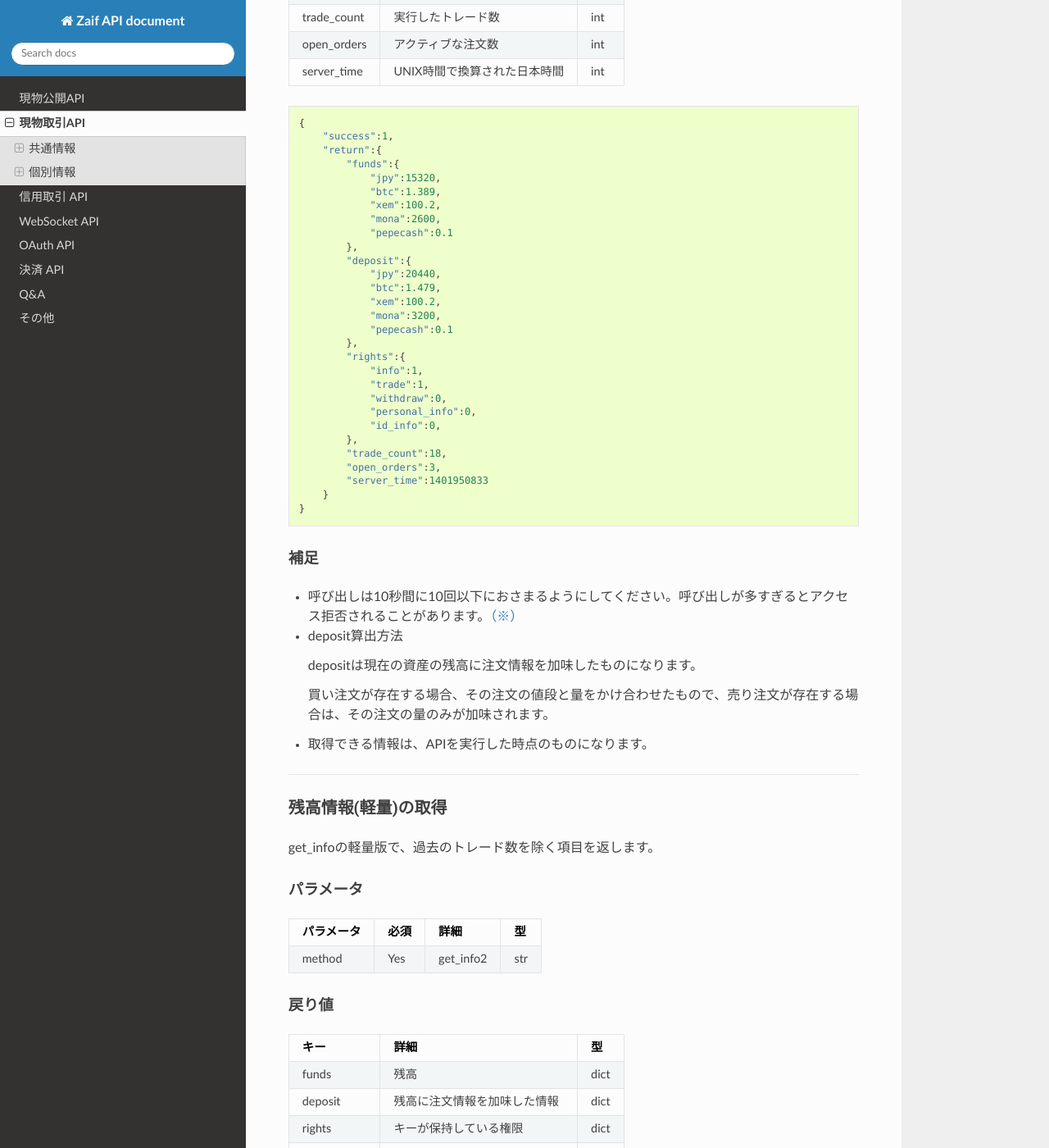
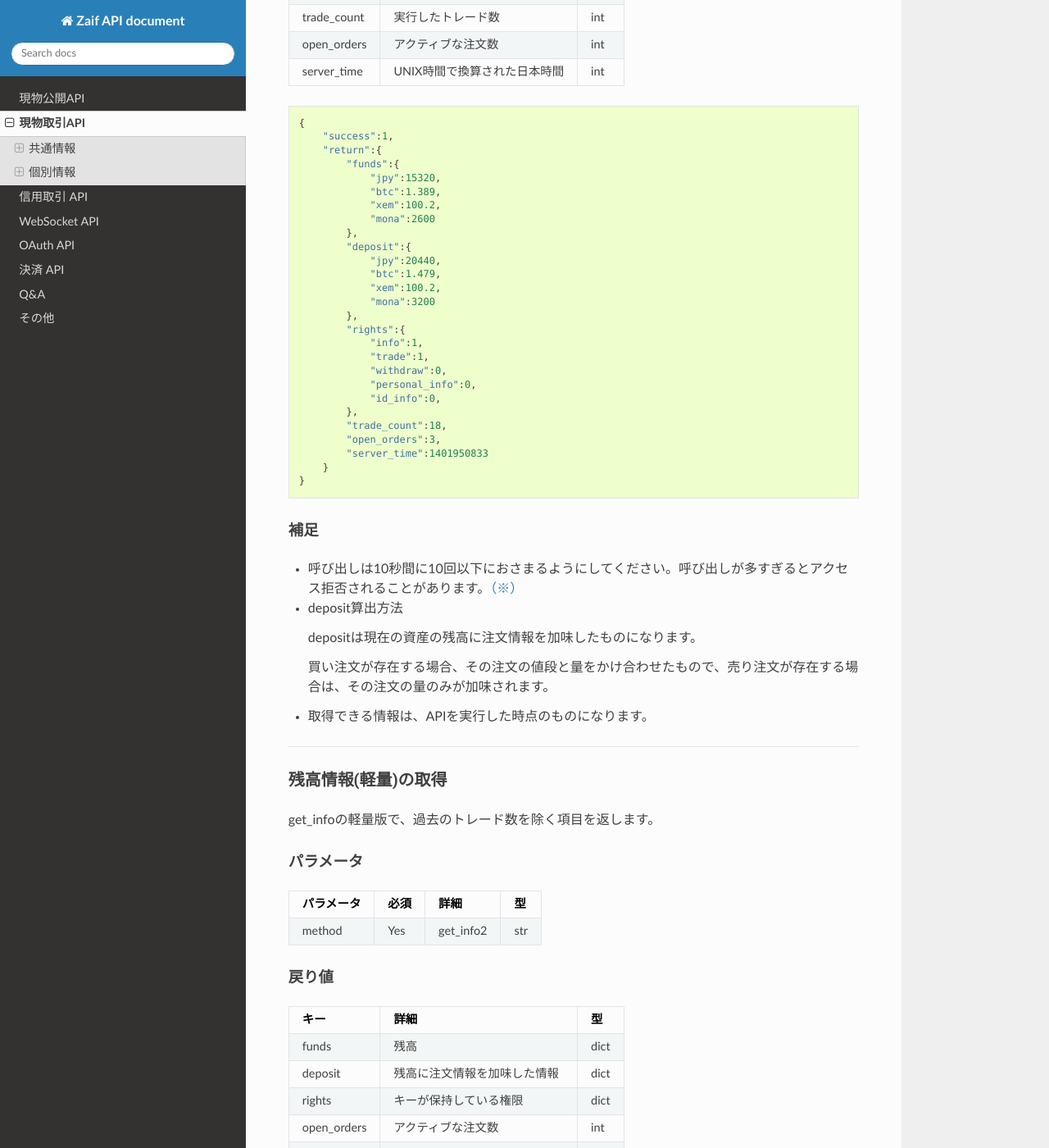
Before and after one commit to zaifdotjp/api-doc, a Sphinx documentation site: the page built from docs/TradingAPI.md, in a window 1280 px wide and 1400 px high, scrolled down 3395 px. Shown: the whole window at 82% size. Built offline with Sphinx 7.4.7 and the Read the Docs theme 3.1.0, drawn with Linux system fonts in a browser that asks for light colours; some of the changed text lies outside the part shown.

Commit message:
【取扱廃止】廃止3通貨撤去 現物取引APIの戻り値サンプルからpepecashのデータを削除

```diff
--- a/docs/TradingAPI.md
+++ b/docs/TradingAPI.md
@@ -163,15 +163,13 @@ server_time UNIX時間で換算された日本時間 int
             "jpy":15320,
             "btc":1.389,
             "xem":100.2,
-            "mona":2600,
-            "pepecash":0.1
+            "mona":2600
         },
         "deposit":{
             "jpy":20440,
             "btc":1.479,
             "xem":100.2,
-            "mona":3200,
-            "pepecash":0.1
+            "mona":3200
         },
         "rights":{
             "info":1,
@@ -238,15 +236,13 @@ server_time UNIX時間で換算された日本時間 int
             "jpy": 15320,
             "btc": 1.389,
             "xem": 100.2,
-            "mona": 2600,
-            "pepecash": 0.1
+            "mona": 2600
         },
         "deposit": {
             "jpy": 20440,
             "btc": 1.479,
             "xem": 100.2,
-            "mona": 3200,
-            "pepecash": 0.1
+            "mona": 3200
         },
         "rights": {
             "info": 1,
```
